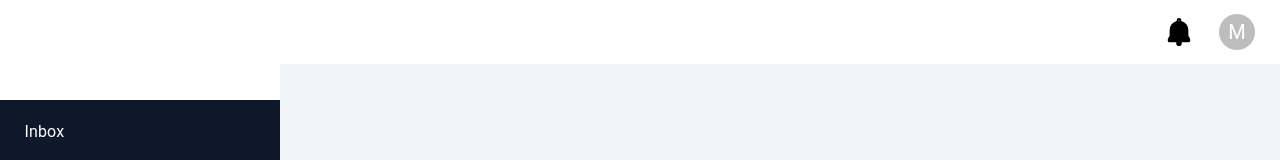
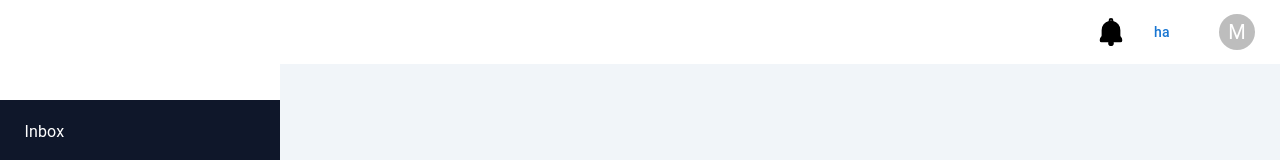
Before and after one commit to khanhvi294/cms-fe, a React (Vite) app: page / in a window 1280 px wide. Shown: the top 160 px of the page. Built offline with nearby package versions, Linux system fonts and the light colour scheme.

Commit message:
button lowercase

```diff
--- a/src/App.jsx
+++ b/src/App.jsx
@@ -141,7 +141,7 @@ function App() {
               >
                 <path d="M26.59 21.17a2 2 0 0 1-.59-1.41V14a10 10 0 0 0-7.64-9.71 2.47 2.47 0 0 0 .14-.79 2.5 2.5 0 0 0-5 0 2.47 2.47 0 0 0 .14.79A10 10 0 0 0 6 14v5.76a2 2 0 0 1-.59 1.41A4.79 4.79 0 0 0 4 24.59V25a2 2 0 0 0 2 2h7.18a3 3 0 0 0-.18 1 3 3 0 0 0 6 0 3 3 0 0 0-.18-1H26a2 2 0 0 0 2-2v-.41a4.79 4.79 0 0 0-1.41-3.42ZM15.5 3.5a.5.5 0 1 1 .5.5.5.5 0 0 1-.5-.5Z"></path>
               </svg>
-
+              <Button>ha</Button>
               <IconButton
                 onClick={handleClick}
                 size="small"
--- a/src/index.css
+++ b/src/index.css
@@ -69,3 +69,7 @@ button:focus-visible {
   button {
     background-color: #f9f9f9;
   } */
+
+  .MuiButton-root {
+    text-transform: lowercase !important;
+  }
```
